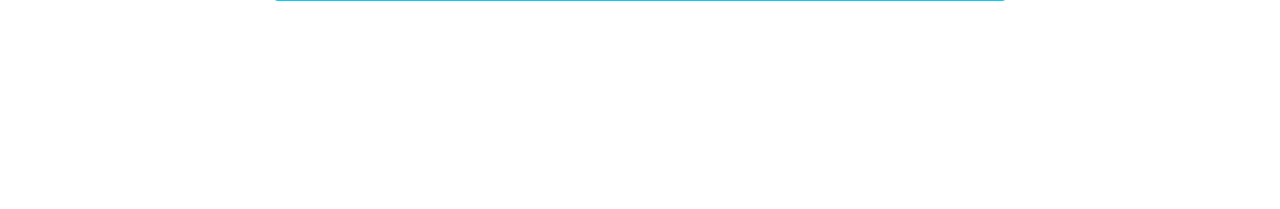
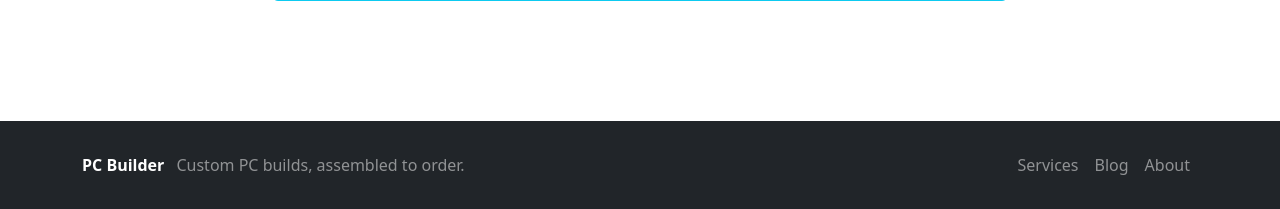
Before and after one commit to koskrub-15/django-pc-builder, a Django app: page /about/ in a window 1280 px wide. Shown: the part 788-997 px from the top of the page. Before the commit the page ends 789 px from the top, so only its background shows below. Run offline with Django 5.2, Linux system fonts and the light colour scheme.

Commit message:
Replace the leftover starter-template branding
The base layout still carried the scaffold's placeholders on every page:
a "My web page_title" meta description, "web, django, lab" keywords, a
"My page | My site" title and a stray "Hello, World!" as the default
content block. All four are visible to a visitor or a search engine.

The title also branched on a "page_title" context variable that no view
has ever set, so only the fallback arm could run; every page overrides
the title block outright. The branch is gone.

_footer.html existed with a "My Webpage ©" placeholder but was never
included anywhere. It is now a real footer with the site's own links, and
the base template includes it.

```diff
--- a/apps/templates/_helpers/_base.html
+++ b/apps/templates/_helpers/_base.html
@@ -7,16 +7,13 @@
         <head>
             <meta charset="UTF-8" />
             <meta name="viewport" content="width=device-width, initial-scale=1.0" />
-            <meta name="description" content="My web page_title" />
-            <meta name="keywords" content="web, django, lab" />
+            <meta name="description"
+                  content="Custom PC builds assembled to order, with live chat and order tracking." />
+            <meta name="keywords"
+                  content="custom pc, pc building, components, gaming pc" />
             <title>
                 {% block title %}
-                    {% if page_title %}
-                        {{ page_title }}
-                    {% else %}
-                        My page
-                    {% endif %}
-                    | My site
+                    PC Builder
                 {% endblock title %}
             </title>
             {# [bootstrap]-[BEGIN] #}
@@ -40,9 +37,9 @@
             {% include "_helpers/_header.html" %}
             <div class="main">
                 {% block content %}
-                    <h1>Hello, World!</h1>
                 {% endblock content %}
             </div>
+            {% include "_helpers/_footer.html" %}
         </body>
     </html>
 {% endblock html %}
--- a/apps/templates/_helpers/_footer.html
+++ b/apps/templates/_helpers/_footer.html
@@ -1,9 +1,23 @@
-<footer>
-    <div class="container-fluid">
-        <div class="row">
-            <div class="col text-center">
-                <p>My Webpage ©</p>
+<footer class="bg-dark text-white-50 mt-5 py-4">
+    <div class="container">
+        <div class="row gy-2 align-items-center">
+            <div class="col-12 col-md-6 text-center text-md-start">
+                <span class="fw-semibold text-white">PC Builder</span>
+                <span class="ms-2">Custom PC builds, assembled to order.</span>
             </div>
+            <nav class="col-12 col-md-6" aria-label="Footer">
+                <ul class="nav justify-content-center justify-content-md-end">
+                    <li class="nav-item">
+                        <a class="nav-link px-2 text-white-50" href="{% url 'store:index' %}">Services</a>
+                    </li>
+                    <li class="nav-item">
+                        <a class="nav-link px-2 text-white-50" href="{% url 'blog:index' %}">Blog</a>
+                    </li>
+                    <li class="nav-item">
+                        <a class="nav-link px-2 text-white-50" href="{% url 'about:index' %}">About</a>
+                    </li>
+                </ul>
+            </nav>
         </div>
     </div>
 </footer>
```
